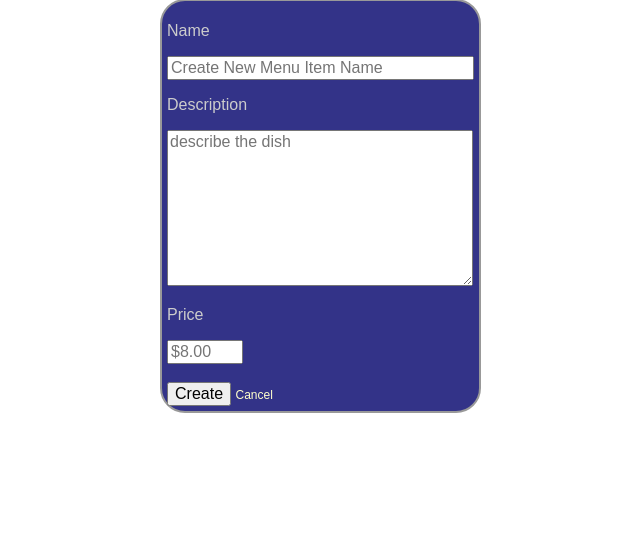
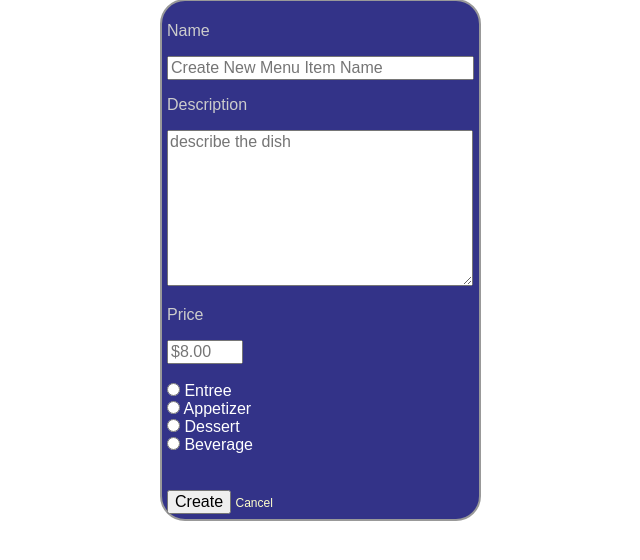
Before and after one commit to jreiher2003/Menu, a Flask app: page /restaurant/1/menu/new in a window 1280 px wide. Shown: the part 128-688 px from the top of the page, without its empty margins (165-805 px from the left). Run offline with Flask 2, Linux system fonts and the light colour scheme.

Commit message:
add radio buttons for courses

```diff
--- a/templates/newmenuitem.html
+++ b/templates/newmenuitem.html
@@ -18,6 +18,18 @@
 		<p>Price</p>
 		<input type="text" size='5' name='price' placeholder="$8.00" />
 		<br><br>
+
+		<div class='radio'>
+		<input type="radio" name="course" value="Entree"> Entree
+		<br>
+		<input type="radio" name="course" value="Appetizer"> Appetizer
+		<br>
+		<input type="radio" name="course" value="Dessert"> Dessert
+		<br>
+		<input type="radio" name="course" value="Beverage"> Beverage
+		</div>
+
+		<br><br>
 		<input type='submit' value='Create' />
 		<a href="{{ url_for('showMenu', restaurant_id=restaurant_id) }}">Cancel</a>
 
```
Also changed, not shown: templates/editmenuitem.html (+11 -1 lines).
